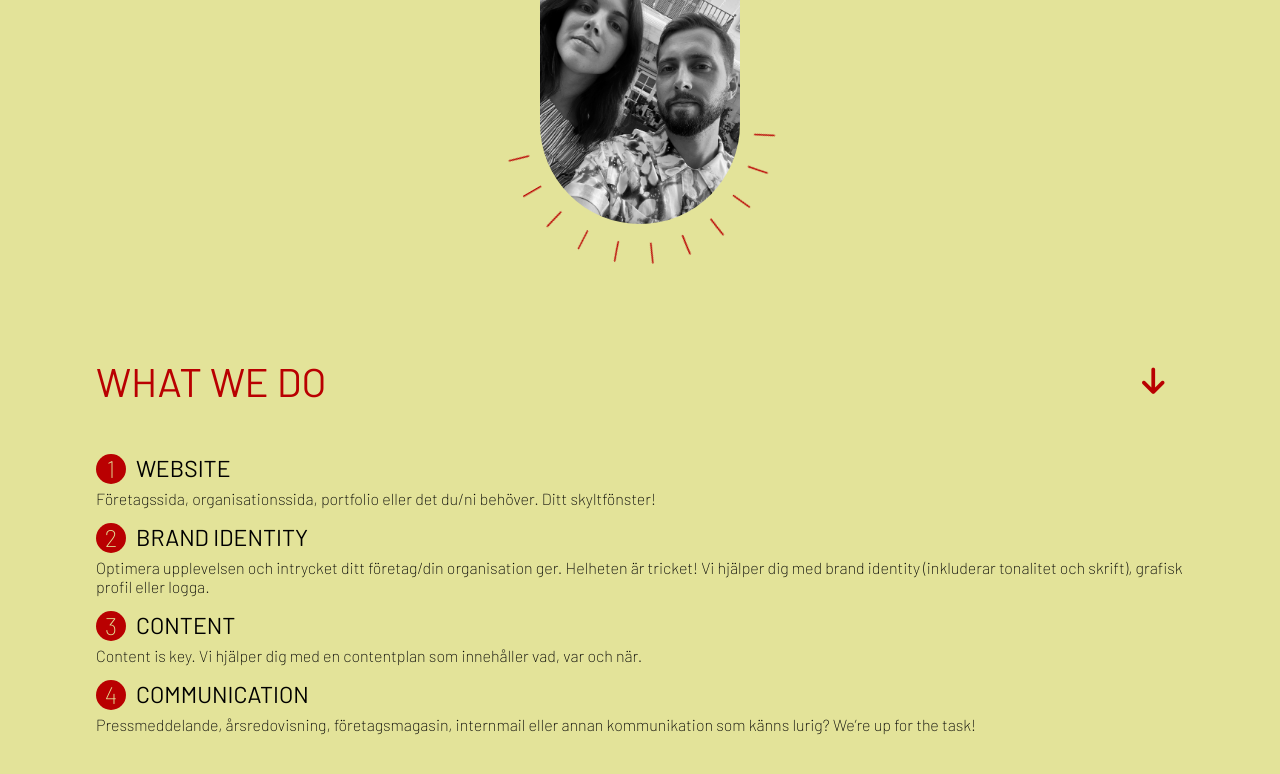
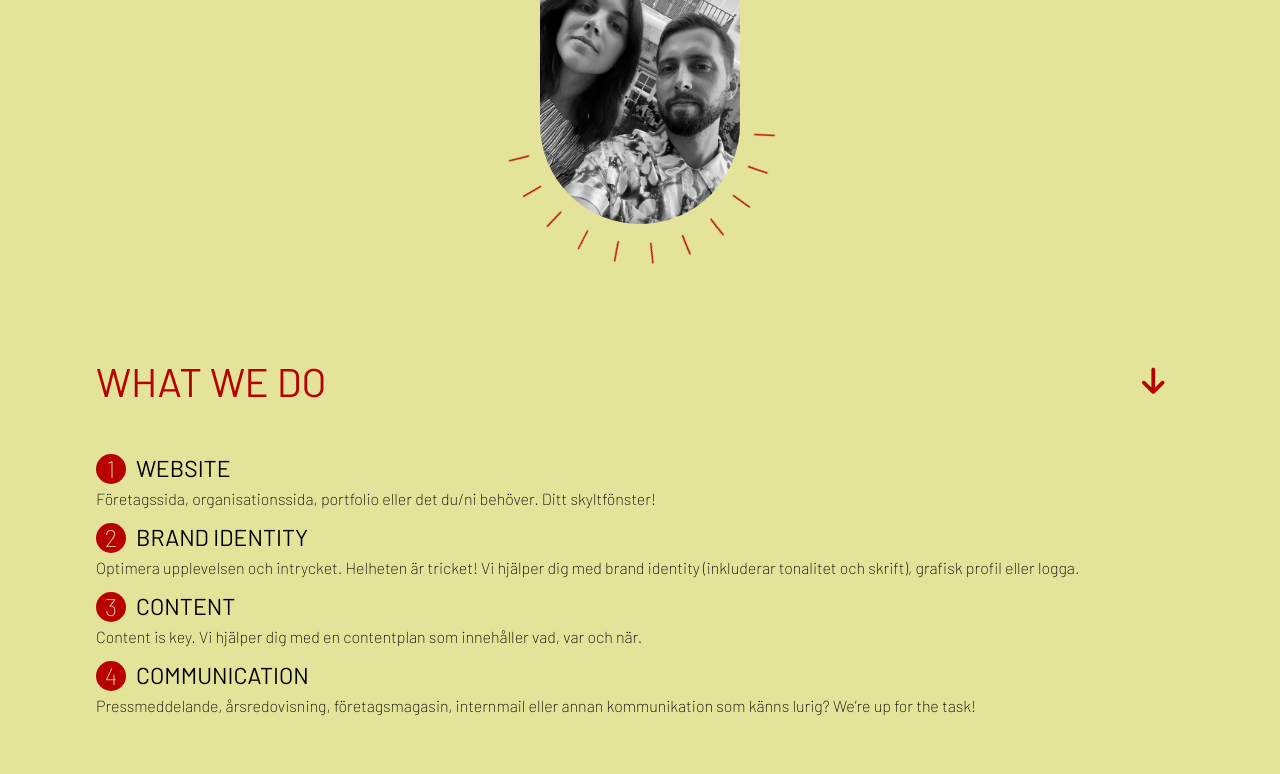
Before and after one commit to johanlofquist/webstudio-31, a plain HTML site: page index.html in a window 1280 px wide. Shown: the part 910-1684 px from the top of the page. Drawn offline with Linux system fonts and the light colour scheme.

Commit message:
Edited what we do

```diff
--- a/index.html
+++ b/index.html
@@ -63,7 +63,7 @@
             <section class="number__container">
                 <span id="number">2</span><span id="text">BRAND IDENTITY</span>
             </section>
-            <span id="description">Optimera upplevelsen och intrycket ditt företag/din organisation ger. Helheten är tricket! Vi hjälper dig med brand identity (inkluderar tonalitet och skrift), grafisk profil eller logga.</span>
+            <span id="description">Optimera upplevelsen och intrycket. Helheten är tricket! Vi hjälper dig med brand identity (inkluderar tonalitet och skrift), grafisk profil eller logga.</span>
         </section>
         <section class="smaller__container">
             <section class="number__container">
```
